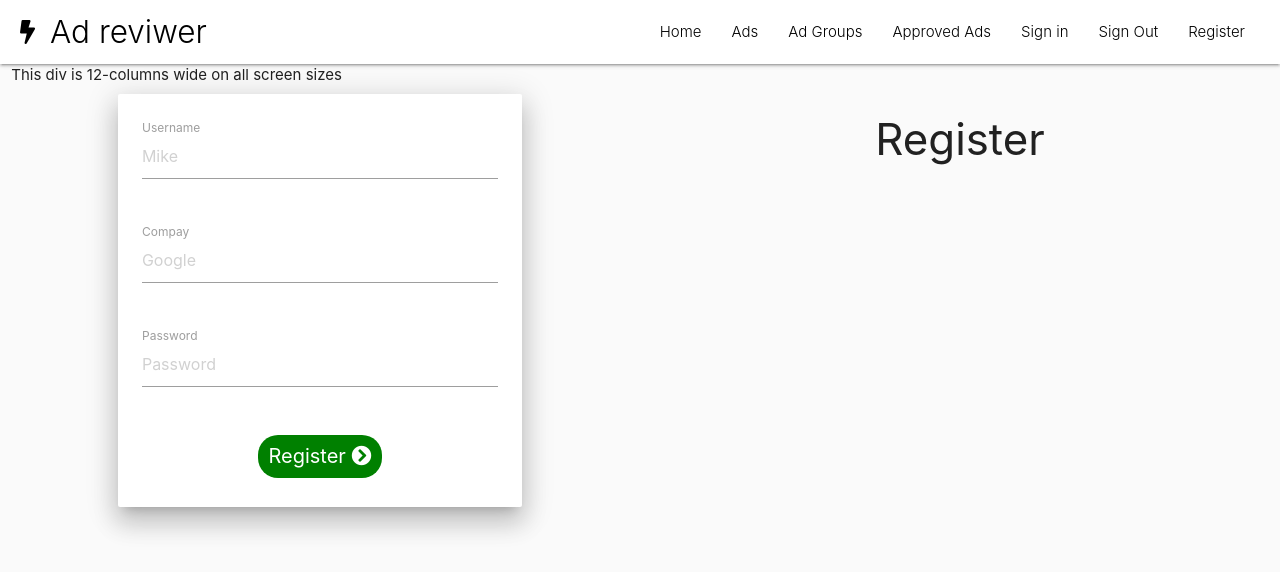
After one commit to Carl-Henric/ms3, a Flask app: page /register in a window 1280 px wide. The commit adds this page. Shown: the top 572 px of the page. Run offline with Flask 2, Linux system fonts and the light colour scheme; some libraries are stand-ins or nearby versions.

Commit message:
Added Register template + form

```diff
--- a/app.py
+++ b/app.py
@@ -4,6 +4,7 @@ from flask import (
     redirect, request, session, url_for)
 from flask_pymongo import PyMongo
 from bson.objectid import ObjectId
+from werkzeug.security import generate_password_hash, check_password_hash
 if os.path.exists("env.py"):
     import env
 
@@ -20,7 +21,7 @@ mongo = PyMongo(app)
 @app.route("/")
 
 @app.route("/index")
-def get_index():
+def index():
     return render_template("index.html")
 
 @app.route("/get_ads")
@@ -29,6 +30,11 @@ def get_ads():
     return render_template("ads.html", ads=ads)
 
 
+@app.route("/register", methods=["GET", "POST"])
+def register():
+    return render_template("register.html")
+
+
 if __name__ == "__main__":
     app.run(host=os.environ.get("IP"),
             port=int(os.environ.get("PORT")),
--- a/static/css/style.css
+++ b/static/css/style.css
@@ -25,3 +25,14 @@ nav {
 .hero h4 {
     font-weight: 300;
 }
+
+.submit-button {
+    border-radius: 20px;
+    border: none;
+    background-color: green;
+    font-size: 20px;
+    color: white;
+    text-align: center;
+    margin: 5px;
+    padding: 10px;
+}
--- a/templates/base.html
+++ b/templates/base.html
@@ -17,17 +17,17 @@
     <!--  Desktop Menu from Materialize  -->
     <nav class="nav-extended white text-shadow">
         <div class="nav-wrapper">
-                <a href="{{ url_for('get_index') }}" class="brand-logo"><i class="fas fa-bolt"></i> Ad reviwer</a>
+                <a href="{{ url_for('index') }}" class="brand-logo"><i class="fas fa-bolt"></i> Ad reviwer</a>
                 <a href="#" data-target="mobile-demo" class="sidenav-trigger right">
                     <i class="fas fa-bars"></i></a>
             <ul class="right hide-on-med-and-down">
-                <li><a href="{{ url_for('get_index') }}">Home</a></li>
+                <li><a href="{{ url_for('index') }}">Home</a></li>
                 <li><a href="#">Ads</a></li>
                 <li><a href="#">Ad Groups</a></li>
                 <li><a href="#">Approved Ads</a></li>
                 <li><a href="#">Sign in</a></li>
                 <li><a href="#">Sign Out</a></li>
-                <li><a href="#">Register</a></li>
+                <li><a href="{{ url_for('register') }}">Register</a></li>
             </ul>
         </div>
   </nav>
--- /dev/null
+++ b/templates/register.html
@@ -0,0 +1,49 @@
+{% extends "base.html" %}
+{% block content %}
+
+    <div class="row">
+      <div class="col s12">
+          This div is 12-columns wide on all screen sizes
+      </div>
+      <div class="col s6">
+            <!-- Card panel -->
+            <div class="row">
+                <form class="col s12 m8 offset-m2" method="POST" action="{{ url_for('register')}}">
+                    <div class="card-panel  white z-depth-4 ">
+                        <!-- Username -->
+                        <div class="row">
+                            <div class="input-field col s12">
+                                <input name="username" placeholder="Mike" id="first_name" type="text" class="validate">
+                                 <label for="first_name">Username</label>
+                            </div>
+                        </div>
+                        <div class="row">
+                            <!-- Company -->
+                            <div class="input-field col s12 m12">
+                                <input name="company" placeholder="Google" id="last_name" type="text" class="validate">
+                                <label for="last_name">Compay</label>
+                            </div>
+                        </div>
+                        <!-- Password-->
+                        <div class="row">
+                            <div class="input-field col s12">
+                                <input placeholder="Password" id="password" type="password" class="validate">
+                                  <label for="password">Password</label>
+                            </div>
+                        </div>
+                        <!-- Submit button -->
+                        <div class="center-align">
+                        <button type="submit" class="submit-button">Register <i class="fas fa-chevron-circle-right"></i></button>
+                        </div>
+                    </div>
+                </form>
+            </div>
+      </div>
+      <div class="col s6">
+        <h3 class="center-align">Register</h3>
+      </div>
+    </div>
+
+
+
+{% endblock %}
```
Also changed, not shown: templates/index.html (+6 -11 lines).
